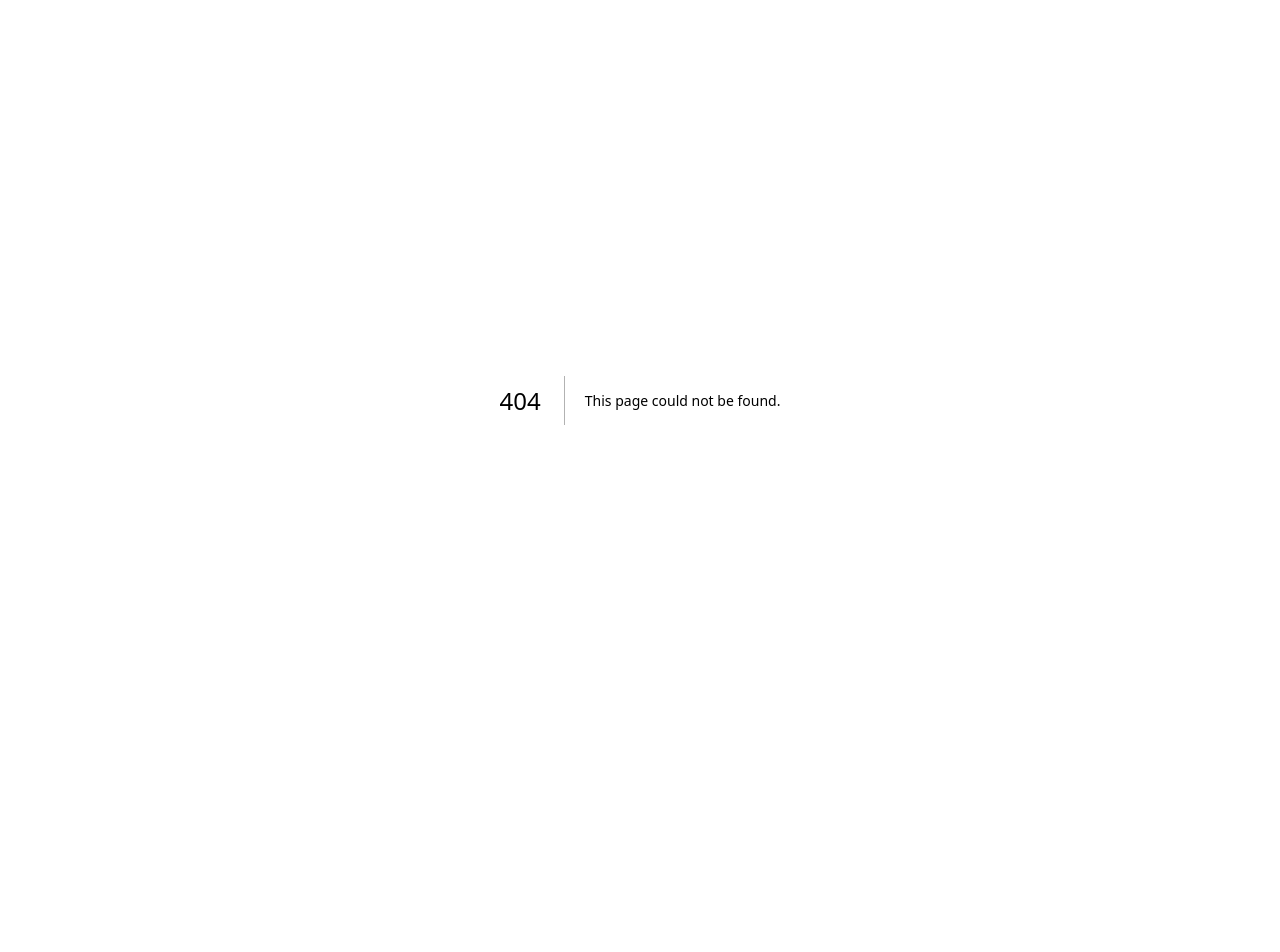
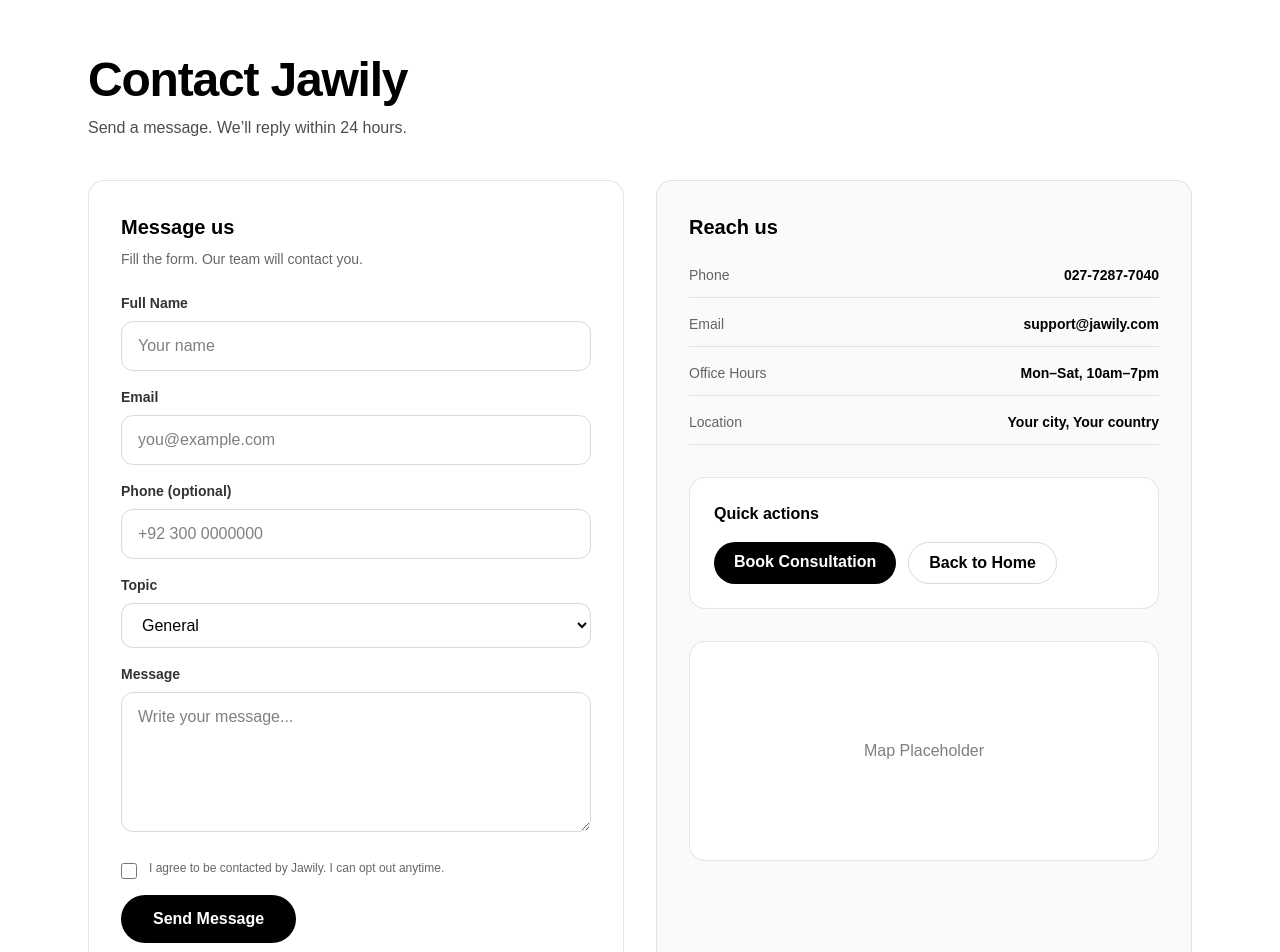
Before and after one commit to Zareedazam/jawily_edu, a Next.js app: page /contact in a window 1280 px wide. Before the commit this address had no page. Shown: the top 952 px of the page. Before the commit the page ends 800 px from the top, so only its background shows below. Built offline with nearby package versions, Linux system fonts and the light colour scheme.

Commit message:
Create page.tsx

```diff
--- /dev/null
+++ b/app/contact/page.tsx
@@ -0,0 +1,144 @@
+export default function ContactPage() {
+  return (
+    <div className="min-h-screen bg-white text-black">
+      <div className="mx-auto max-w-6xl px-6 py-14">
+        {/* Header */}
+        <h1 className="text-4xl md:text-5xl font-black tracking-tight">
+          Contact Jawily
+        </h1>
+        <p className="mt-3 text-black/70 max-w-2xl">
+          Send a message. We’ll reply within 24 hours.
+        </p>
+
+        <div className="mt-10 grid lg:grid-cols-2 gap-8">
+          {/* Form */}
+          <div className="rounded-2xl border border-black/10 p-6 md:p-8 bg-white">
+            <h2 className="text-xl font-black">Message us</h2>
+            <p className="text-sm text-black/60 mt-2">
+              Fill the form. Our team will contact you.
+            </p>
+
+            <form className="mt-6 space-y-4">
+              <Field label="Full Name">
+                <input
+                  className="w-full rounded-xl border border-black/15 px-4 py-3 outline-none focus:border-black/30"
+                  placeholder="Your name"
+                />
+              </Field>
+
+              <Field label="Email">
+                <input
+                  type="email"
+                  className="w-full rounded-xl border border-black/15 px-4 py-3 outline-none focus:border-black/30"
+                  placeholder="you@example.com"
+                />
+              </Field>
+
+              <Field label="Phone (optional)">
+                <input
+                  className="w-full rounded-xl border border-black/15 px-4 py-3 outline-none focus:border-black/30"
+                  placeholder="+92 300 0000000"
+                />
+              </Field>
+
+              <Field label="Topic">
+                <select className="w-full rounded-xl border border-black/15 px-4 py-3 bg-white outline-none focus:border-black/30">
+                  <option>General</option>
+                  <option>Free Consultation</option>
+                  <option>Universities</option>
+                  <option>Courses</option>
+                  <option>Visa Guidance</option>
+                </select>
+              </Field>
+
+              <Field label="Message">
+                <textarea
+                  className="w-full rounded-xl border border-black/15 px-4 py-3 outline-none focus:border-black/30 min-h-[140px]"
+                  placeholder="Write your message..."
+                />
+              </Field>
+
+              <div className="flex items-start gap-3 pt-1">
+                <input type="checkbox" className="mt-1 h-4 w-4" />
+                <p className="text-xs text-black/60 leading-relaxed">
+                  I agree to be contacted by Jawily. I can opt out anytime.
+                </p>
+              </div>
+
+              <button
+                type="button"
+                className="w-full sm:w-auto px-8 py-3 rounded-full bg-black text-white font-semibold hover:opacity-90"
+              >
+                Send Message
+              </button>
+
+              <p className="text-xs text-black/50 mt-2">
+                *UI only. Backend later connect hoga.
+              </p>
+            </form>
+          </div>
+
+          {/* Info */}
+          <div className="rounded-2xl border border-black/10 p-6 md:p-8 bg-neutral-50">
+            <h2 className="text-xl font-black">Reach us</h2>
+
+            <div className="mt-6 space-y-4 text-sm">
+              <InfoRow title="Phone" value="027-7287-7040" />
+              <InfoRow title="Email" value="support@jawily.com" />
+              <InfoRow title="Office Hours" value="Mon–Sat, 10am–7pm" />
+              <InfoRow title="Location" value="Your city, Your country" />
+            </div>
+
+            <div className="mt-8 rounded-2xl border border-black/10 bg-white p-6">
+              <p className="font-black">Quick actions</p>
+              <div className="mt-4 flex flex-wrap gap-3">
+                <a
+                  href="/apply"
+                  className="px-5 py-2 rounded-full bg-black text-white font-semibold hover:opacity-90"
+                >
+                  Book Consultation
+                </a>
+                <a
+                  href="/"
+                  className="px-5 py-2 rounded-full border border-black/15 font-semibold hover:border-black/30"
+                >
+                  Back to Home
+                </a>
+              </div>
+            </div>
+
+            <div className="mt-8 rounded-2xl border border-black/10 bg-white h-[220px] flex items-center justify-center text-black/50">
+              Map Placeholder
+            </div>
+          </div>
+        </div>
+      </div>
+    </div>
+  );
+}
+
+function Field({
+  label,
+  children,
+}: {
+  label: string;
+  children: React.ReactNode;
+}) {
+  return (
+    <div>
+      <label className="block text-sm font-semibold text-black/80 mb-2">
+        {label}
+      </label>
+      {children}
+    </div>
+  );
+}
+
+function InfoRow({ title, value }: { title: string; value: string }) {
+  return (
+    <div className="flex items-start justify-between gap-4 border-b border-black/10 pb-3">
+      <span className="text-black/60">{title}</span>
+      <span className="font-semibold text-black">{value}</span>
+    </div>
+  );
+}
```
